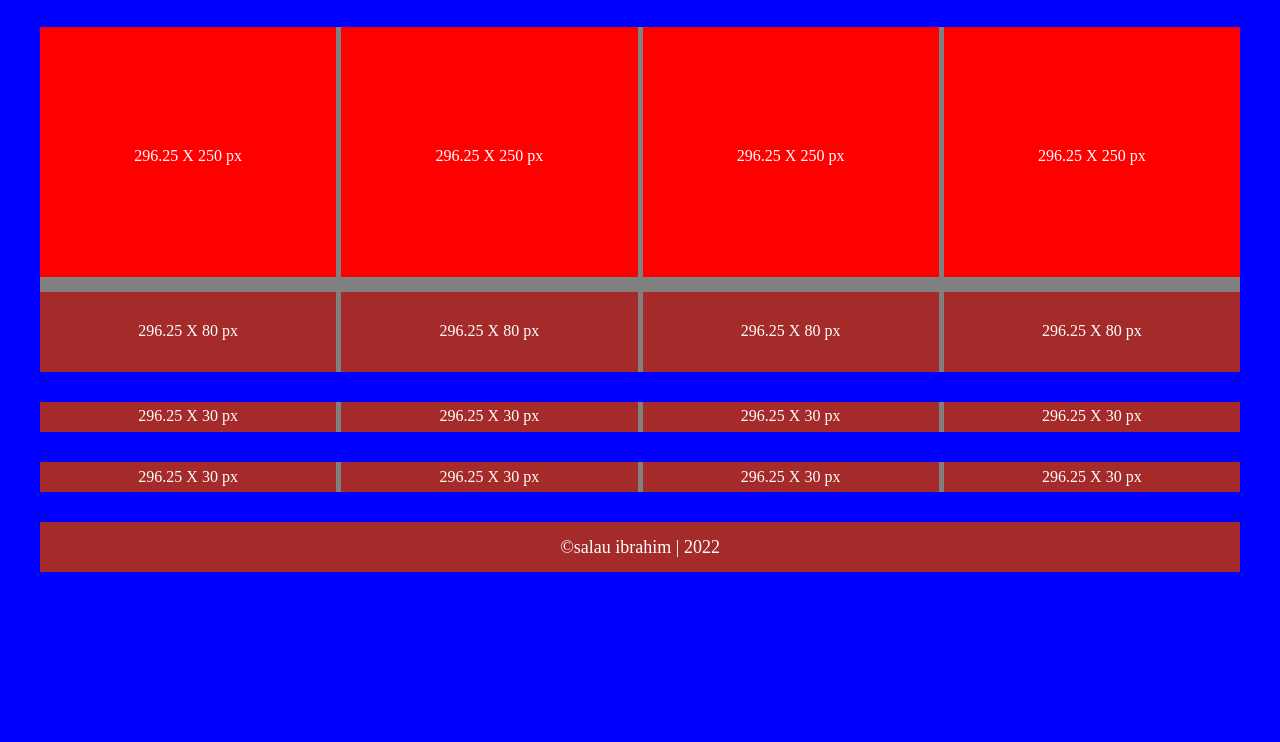
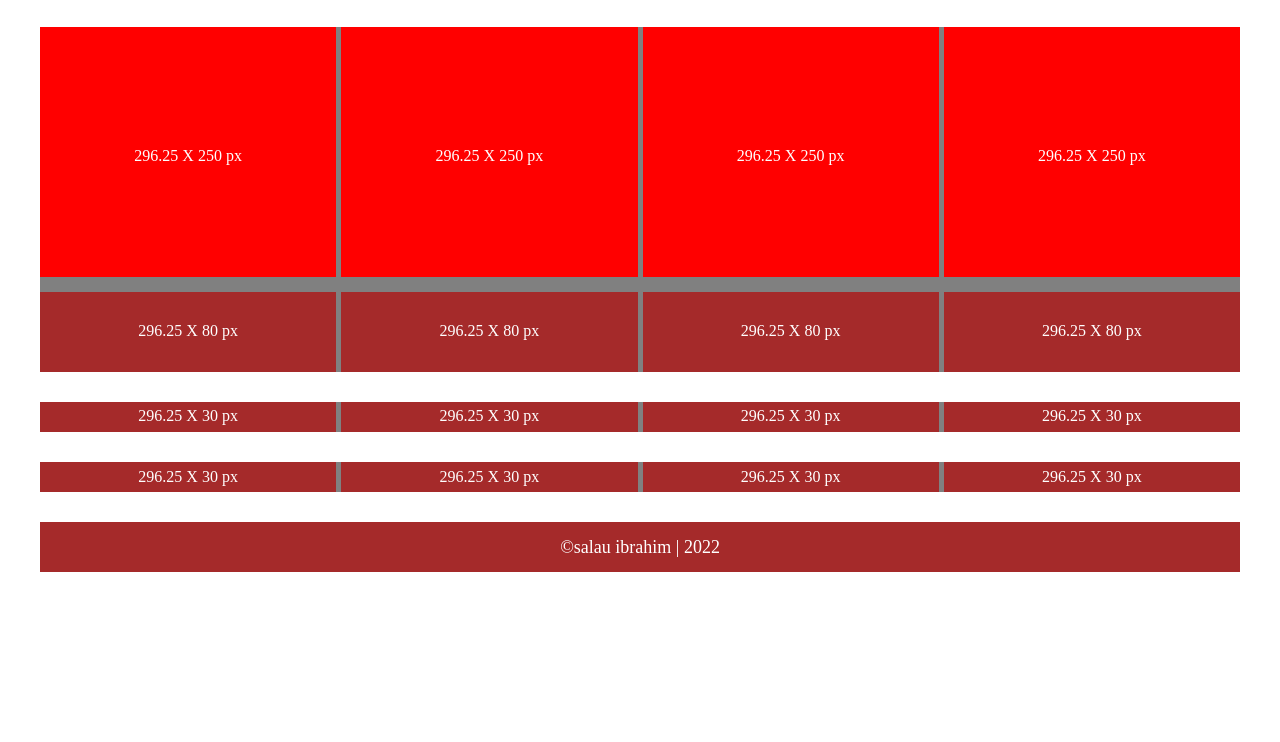
Before and after one commit to salauib/Web-Grid-Template, a plain HTML site: page index.html in a window 1280 px wide. Shown: the part 58-800 px from the top of the page. Drawn offline with Linux system fonts and the light colour scheme.

Commit message:
Changed background-color in html file

```diff
--- a/index.css
+++ b/index.css
@@ -5,7 +5,7 @@
 }
 
 body {
-    background-color: blue;
+    background-color: rgb(255, 255, 255);
 }
 
 .nav {
```
